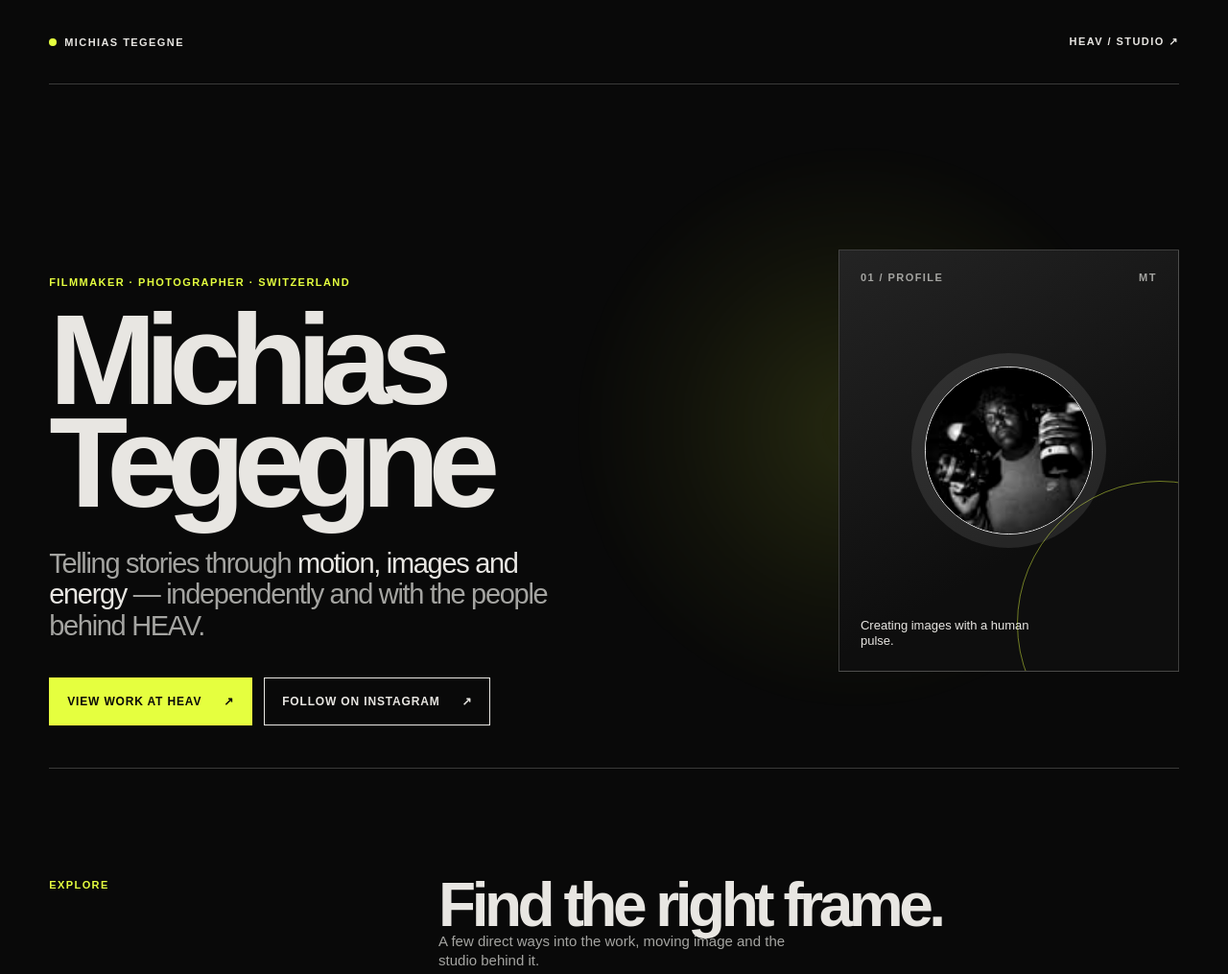
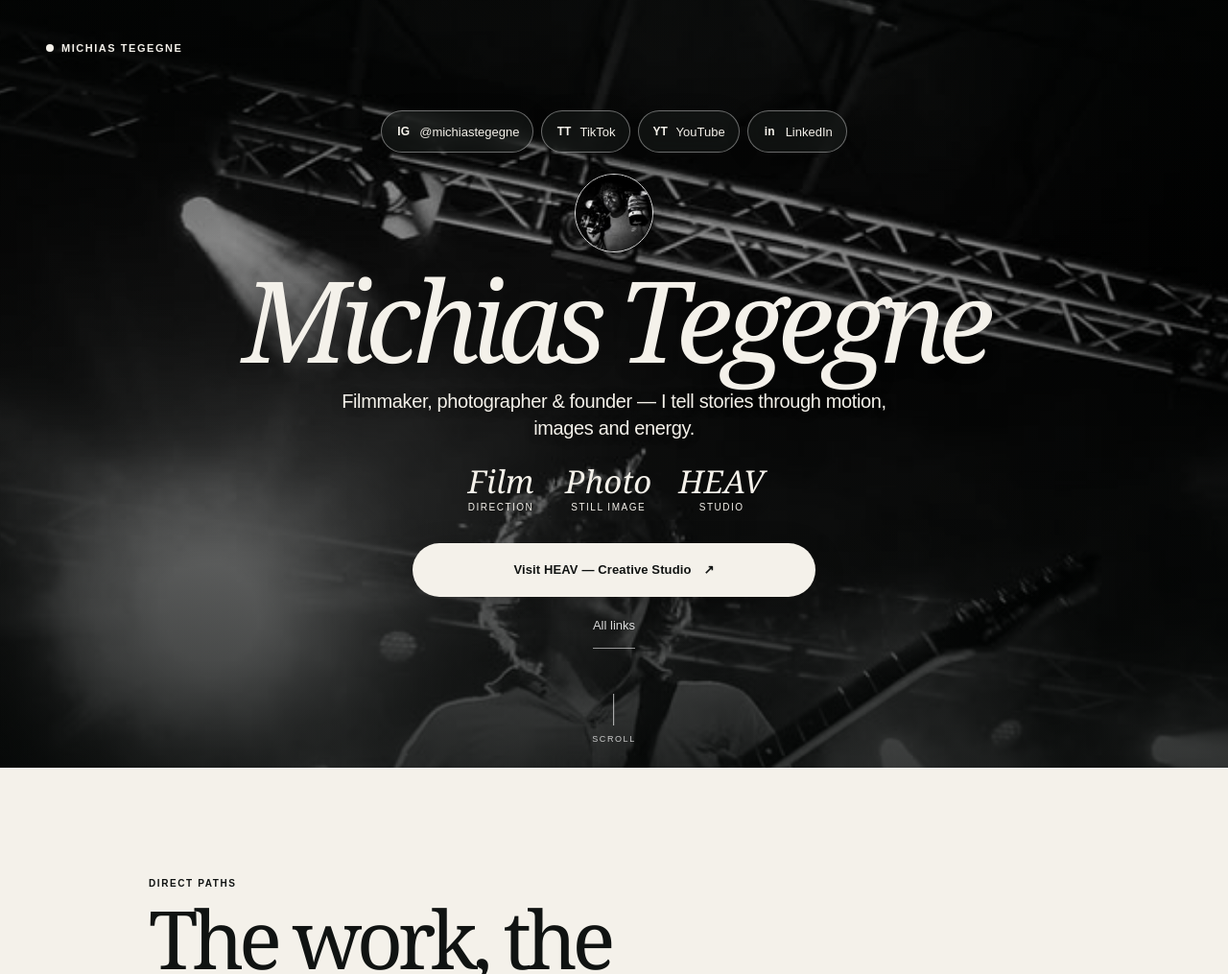
Before and after one commit to michiastegegne/michiastegegne.com, a plain HTML site: page index.html in a window 1280 px wide. Shown: the top 1015 px of the page at 96% size. Drawn offline with Linux system fonts and the light colour scheme.

Commit message:
Adopt photo-led personal landing page

```diff
--- a/index.html
+++ b/index.html
@@ -3,276 +3,201 @@
 <head>
   <meta charset="utf-8" />
   <meta name="viewport" content="width=device-width, initial-scale=1, viewport-fit=cover" />
-  <meta name="description" content="Michias Tegegne — Swiss filmmaker, photographer and founder of HEAV." />
-  <meta name="theme-color" content="#090909" />
+  <meta name="description" content="Michias Tegegne — filmmaker, photographer and founder of HEAV." />
+  <meta name="theme-color" content="#0e1110" />
   <title>Michias Tegegne — Filmmaker</title>
   <style>
     :root {
-      --black: #090909;
-      --carbon: #121212;
-      --fog: #e8e6e2;
-      --muted: #a4a4a1;
-      --line: rgba(232, 230, 226, .22);
-      --acid: #e5ff3f;
-      --max: 1320px;
+      --paper: #f4f1ea;
+      --ink: #101312;
+      --mist: rgba(250, 249, 246, .76);
+      --mist-soft: rgba(250, 249, 246, .19);
+      --line: rgba(250, 249, 246, .31);
+      --shadow: rgba(4, 7, 6, .55);
+      --max: 970px;
     }
-
     * { box-sizing: border-box; }
-    html { background: var(--black); scroll-behavior: smooth; }
+    html { background: var(--ink); scroll-behavior: smooth; }
     body {
       min-width: 320px;
       margin: 0;
-      overflow-x: hidden;
-      background: var(--black);
-      color: var(--fog);
+      background: var(--ink);
+      color: var(--paper);
       font-family: Arial, Helvetica, sans-serif;
       -webkit-font-smoothing: antialiased;
       text-rendering: optimizeLegibility;
     }
     a { color: inherit; }
-    .shell { width: min(100%, var(--max)); margin: auto; padding: 0 clamp(20px, 4vw, 52px); }
-
-    .topbar {
-      min-height: 88px;
-      display: flex;
-      justify-content: space-between;
-      align-items: center;
-      gap: 20px;
-      border-bottom: 1px solid var(--line);
-    }
-    .brand, .top-link, .eyebrow, .number, .social-label, .footer-note {
-      font-size: 11px;
-      font-weight: 700;
-      letter-spacing: .13em;
-      text-transform: uppercase;
-    }
-    .brand { text-decoration: none; min-height: 44px; display: inline-flex; align-items: center; }
-    .brand-dot { display: inline-block; width: 8px; height: 8px; border-radius: 999px; margin-right: 8px; background: var(--acid); }
-    .top-link { color: var(--fog); text-decoration: none; min-height: 44px; display: inline-flex; align-items: center; }
-    .top-link:hover, .top-link:focus-visible { color: var(--acid); }
-    .top-link:focus-visible, .brand:focus-visible, .button:focus-visible, .path-card:focus-visible, .social:focus-visible { outline: 2px solid var(--acid); outline-offset: 5px; }
 
     .hero {
       position: relative;
-      min-height: min(810px, calc(100svh - 88px));
-      padding: clamp(52px, 9vw, 130px) 0 44px;
+      min-height: 100svh;
       display: grid;
-      grid-template-columns: minmax(0, 1.34fr) minmax(230px, .66fr);
-      gap: clamp(35px, 8vw, 110px);
-      align-items: end;
+      place-items: center;
+      overflow: hidden;
       isolation: isolate;
+      padding: max(30px, env(safe-area-inset-top)) 24px max(24px, env(safe-area-inset-bottom));
     }
-    .hero::before {
-      content: "";
+    .hero-image, .hero-wash { position: absolute; inset: 0; z-index: -2; }
+    .hero-image {
+      width: 100%; height: 100%;
+      object-fit: cover;
+      object-position: 50% 58%;
+      filter: grayscale(1) contrast(1.04) brightness(.67);
+      transform: scale(1.025);
+    }
+    .hero-wash {
       z-index: -1;
+      background:
+        linear-gradient(180deg, rgba(4,7,6,.36) 0%, rgba(4,7,6,.05) 32%, rgba(4,7,6,.58) 100%),
+        radial-gradient(ellipse at center, transparent 30%, rgba(3,5,4,.27) 100%);
+    }
+    .page-mark {
       position: absolute;
-      width: min(48vw, 600px);
-      aspect-ratio: 1;
-      top: 8%; right: 3%;
-      border-radius: 50%;
-      background: radial-gradient(circle, rgba(229,255,63,.13) 0, rgba(229,255,63,.038) 44%, transparent 70%);
-      filter: blur(2px);
-    }
-    .eyebrow { color: var(--acid); margin: 0 0 21px; }
-    h1 {
-      max-width: 820px;
-      margin: 0;
-      font-size: clamp(60px, 10.5vw, 156px);
-      line-height: .8;
-      font-weight: 700;
-      letter-spacing: -.09em;
-      text-wrap: balance;
-    }
-    .hero-sub {
-      max-width: 555px;
-      margin: 35px 0 0;
-      color: var(--muted);
-      font-size: clamp(19px, 2.3vw, 29px);
-      font-weight: 400;
-      letter-spacing: -.045em;
-      line-height: 1.12;
-    }
-    .hero-sub b { color: var(--fog); font-weight: 500; }
-    .hero-actions { display: flex; flex-wrap: wrap; gap: 12px; margin-top: 38px; }
-    .button {
-      min-height: 50px;
+      top: max(28px, env(safe-area-inset-top)); left: clamp(22px, 4vw, 48px);
+      display: flex; align-items: center; gap: 8px;
+      font-size: 11px; font-weight: 700; letter-spacing: .14em; text-transform: uppercase;
+      text-decoration: none;
+      min-height: 44px;
       display: inline-flex;
       align-items: center;
-      gap: 23px;
-      padding: 0 18px;
-      border: 1px solid var(--fog);
-      color: var(--fog);
+    }
+    .page-mark i { width: 8px; height: 8px; border-radius: 50%; background: var(--paper); display: block; }
+    .hero-content { width: min(100%, var(--max)); margin-top: -15px; text-align: center; }
+
+    .social-row {
+      display: flex; flex-wrap: wrap; justify-content: center; gap: 8px;
+      margin: 0 auto 22px;
+    }
+    .social-pill {
+      min-height: 44px;
+      display: inline-flex; align-items: center; gap: 8px;
+      padding: 0 14px;
+      color: var(--paper);
+      background: rgba(25, 29, 27, .52);
+      border: 1px solid rgba(255,255,255,.38);
+      border-radius: 999px;
+      box-shadow: 0 5px 25px rgba(0,0,0,.16);
+      backdrop-filter: blur(10px);
+      -webkit-backdrop-filter: blur(10px);
       text-decoration: none;
-      font-size: 12px;
-      font-weight: 700;
-      letter-spacing: .07em;
-      text-transform: uppercase;
-      transition: color .2s ease, background .2s ease, border-color .2s ease;
+      font-size: 13px;
+      transition: transform .2s ease, background .2s ease;
     }
-    .button:hover { border-color: var(--acid); background: var(--acid); color: var(--black); }
-    .button--solid { border-color: var(--acid); background: var(--acid); color: var(--black); }
-    .button--solid:hover { background: var(--fog); border-color: var(--fog); }
+    .social-pill:hover { transform: translateY(-2px); background: rgba(247,245,240,.92); color: var(--ink); }
+    .social-pill:focus-visible, .primary-link:focus-visible, .link-card:focus-visible, .page-mark:focus-visible { outline: 2px solid var(--paper); outline-offset: 4px; }
+    .social-symbol { width: 17px; font-size: 12px; font-weight: 700; text-align: center; }
 
-    .portrait-panel {
-      align-self: center;
-      position: relative;
-      min-height: 440px;
-      display: flex;
-      flex-direction: column;
-      justify-content: space-between;
-      overflow: hidden;
-      padding: 22px;
-      border: 1px solid var(--line);
-      background: linear-gradient(150deg, #242424 0%, #0e0e0e 66%);
+    .profile {
+      width: 82px; aspect-ratio: 1;
+      margin: 0 auto 19px;
+      overflow: hidden; border: 1px solid rgba(255,255,255,.88); border-radius: 50%;
+      box-shadow: 0 8px 28px rgba(0,0,0,.38);
     }
-    .portrait-panel::after {
-      content: "";
-      position: absolute;
-      width: 84%; aspect-ratio: 1;
-      right: -37%; bottom: -23%;
-      border: 1px solid rgba(229,255,63,.46);
-      border-radius: 50%;
+    .profile img { display: block; width: 100%; height: 100%; object-fit: cover; filter: grayscale(.25) contrast(1.04); }
+    h1 {
+      margin: 0;
+      font-family: Georgia, 'Times New Roman', serif;
+      font-size: clamp(58px, 9.2vw, 120px);
+      font-style: italic; font-weight: 400; letter-spacing: -.075em; line-height: .86;
+      text-shadow: 0 2px 20px rgba(0,0,0,.3);
     }
-    .portrait-caption { position: relative; z-index: 1; display: flex; justify-content: space-between; gap: 12px; color: var(--muted); }
-    .portrait-image {
-      position: relative;
-      z-index: 1;
-      width: min(100%, 175px);
-      aspect-ratio: 1;
-      margin: auto;
-      overflow: hidden;
-      border: 1px solid var(--fog);
-      border-radius: 50%;
-      filter: grayscale(1) contrast(1.08);
-      box-shadow: 0 0 0 14px rgba(229,255,63,.1);
+    .intro {
+      max-width: 570px;
+      margin: 20px auto 0;
+      font-size: clamp(16px, 2vw, 20px); line-height: 1.4; letter-spacing: -.018em;
+      text-shadow: 0 1px 12px rgba(0,0,0,.45);
     }
-    .portrait-image img { width: 100%; height: 100%; display: block; object-fit: cover; }
-    .portrait-bottom { position: relative; z-index: 1; max-width: 190px; margin: 0; font-size: 13px; line-height: 1.25; color: var(--fog); }
+    .roles { display: flex; justify-content: center; gap: 28px; margin: 25px auto 0; }
+    .role { min-width: 78px; }
+    .role strong { display: block; font-family: Georgia, 'Times New Roman', serif; font-size: clamp(23px, 3vw, 33px); font-weight: 400; font-style: italic; line-height: 1; }
+    .role span { display: block; margin-top: 5px; font-size: 10px; letter-spacing: .15em; text-transform: uppercase; }
 
-    .section { border-top: 1px solid var(--line); padding: clamp(58px, 9vw, 118px) 0; }
-    .section-heading { display: grid; grid-template-columns: 1fr minmax(0, 2fr); gap: 20px; margin-bottom: clamp(30px, 5vw, 60px); }
-    .section-heading h2 { margin: 0; font-size: clamp(38px, 5vw, 70px); letter-spacing: -.07em; line-height: .86; }
-    .section-intro { max-width: 390px; margin: 0; color: var(--muted); font-size: 15px; line-height: 1.35; }
+    .primary-link {
+      width: min(100%, 420px); min-height: 56px;
+      display: flex; align-items: center; justify-content: center; gap: 13px;
+      margin: 32px auto 0; padding: 0 22px;
+      background: var(--paper); color: var(--ink); border-radius: 999px;
+      font-size: 13px; font-weight: 700; letter-spacing: .01em; text-decoration: none;
+      box-shadow: 0 8px 30px rgba(0,0,0,.28);
+      transition: transform .2s ease, background .2s ease;
+    }
+    .primary-link:hover { transform: translateY(-2px); background: #fff; }
+    .sub-link { min-height: 44px; display: inline-flex; align-items: center; margin-top: 10px; color: rgba(255,255,255,.84); font-size: 13px; text-decoration: none; border-bottom: 1px solid rgba(255,255,255,.55); padding-bottom: 3px; }
+    .sub-link:hover { color: #fff; border-color: #fff; }
+    .scroll-cue {
+      position: absolute; bottom: 25px; left: 50%; transform: translateX(-50%);
+      display: grid; justify-items: center; gap: 9px;
+      color: rgba(255,255,255,.76); font-size: 9px; letter-spacing: .18em; text-transform: uppercase;
+    }
+    .scroll-cue::before { content: ""; width: 1px; height: 33px; background: rgba(255,255,255,.7); }
 
-    .paths { display: grid; grid-template-columns: repeat(3, minmax(0, 1fr)); gap: 1px; background: var(--line); border: 1px solid var(--line); }
-    .path-card {
-      min-height: 300px;
-      display: flex;
-      flex-direction: column;
-      justify-content: space-between;
-      padding: clamp(20px, 2.5vw, 31px);
-      background: var(--black);
-      color: var(--fog);
-      text-decoration: none;
-      transition: background .24s ease, color .24s ease;
+    .links-section { background: var(--paper); color: var(--ink); padding: clamp(62px, 9vw, 118px) 24px; }
+    .links-inner { width: min(100%, 970px); margin: auto; }
+    .eyebrow { margin: 0 0 14px; font-size: 10px; font-weight: 700; letter-spacing: .16em; text-transform: uppercase; }
+    h2 { max-width: 680px; margin: 0; font-family: Georgia, 'Times New Roman', serif; font-size: clamp(45px, 7vw, 84px); font-weight: 400; letter-spacing: -.065em; line-height: .9; }
+    .links-grid { display: grid; grid-template-columns: repeat(2, minmax(0, 1fr)); gap: 1px; margin-top: 45px; background: rgba(16,19,18,.22); border: 1px solid rgba(16,19,18,.22); }
+    .link-card { min-height: 172px; padding: 22px; display: flex; flex-direction: column; justify-content: space-between; background: var(--paper); text-decoration: none; transition: background .2s ease, color .2s ease; }
+    .link-card:hover { background: var(--ink); color: var(--paper); }
+    .link-card small { font-size: 10px; font-weight: 700; letter-spacing: .14em; text-transform: uppercase; }
+    .link-card strong { font-size: clamp(26px, 4vw, 42px); font-weight: 500; letter-spacing: -.06em; line-height: .9; }
+    .link-card span { align-self: flex-end; font-family: Georgia, 'Times New Roman', serif; font-size: 38px; }
+    footer { display: flex; justify-content: space-between; gap: 24px; padding: 24px 0 0; font-size: 10px; font-weight: 700; letter-spacing: .13em; text-transform: uppercase; }
+
+    @media (max-width: 570px) {
+      .hero { min-height: 100svh; padding-left: 18px; padding-right: 18px; }
+      .page-mark { left: 18px; }
+      .social-row { max-width: 330px; margin-bottom: 20px; gap: 7px; }
+      .social-pill { min-height: 44px; padding: 0 11px; font-size: 12px; }
+      h1 { font-size: clamp(57px, 17vw, 87px); }
+      .intro { margin-top: 18px; }
+      .roles { gap: 17px; margin-top: 23px; }
+      .role { min-width: 65px; }
+      .primary-link { margin-top: 28px; }
+      .links-section { padding-left: 18px; padding-right: 18px; }
+      .links-grid { grid-template-columns: 1fr; margin-top: 34px; }
+      .link-card { min-height: 142px; }
+      footer { flex-direction: column; }
     }
-    .path-card:hover { background: var(--acid); color: var(--black); }
-    .path-name { max-width: 310px; margin: 0; font-size: clamp(28px, 3.2vw, 49px); line-height: .89; letter-spacing: -.07em; }
-    .path-description { max-width: 260px; margin: 22px 0 0; color: var(--muted); font-size: 14px; line-height: 1.25; }
-    .path-card:hover .path-description { color: rgba(9,9,9,.69); }
-    .path-arrow { align-self: flex-end; font-size: 47px; font-weight: 300; line-height: 1; }
-
-    .socials { display: grid; grid-template-columns: repeat(4, minmax(0, 1fr)); border-top: 1px solid var(--line); border-left: 1px solid var(--line); }
-    .social {
-      min-height: 143px;
-      padding: 18px 20px;
-      display: flex;
-      flex-direction: column;
-      justify-content: space-between;
-      border-right: 1px solid var(--line);
-      border-bottom: 1px solid var(--line);
-      text-decoration: none;
-      transition: background .2s ease, color .2s ease;
-    }
-    .social:hover { background: var(--fog); color: var(--black); }
-    .social-label { color: var(--muted); }
-    .social:hover .social-label { color: #696969; }
-    .social-name { margin: 0; font-size: clamp(21px, 2vw, 28px); letter-spacing: -.055em; line-height: 1; }
-
-    footer { display: flex; justify-content: space-between; align-items: flex-end; gap: 25px; padding: 28px 0 36px; color: var(--muted); border-top: 1px solid var(--line); }
-    .footer-note { line-height: 1.5; }
-    .footer-heav { color: var(--fog); text-decoration: none; border-bottom: 1px solid currentColor; padding-bottom: 2px; min-height: 44px; display: inline-flex; align-items: center; }
-    .footer-heav:hover, .footer-heav:focus-visible { color: var(--acid); }
-
-    @media (max-width: 760px) {
-      .topbar { min-height: 72px; }
-      .hero { min-height: auto; padding: 70px 0 64px; grid-template-columns: 1fr; gap: 46px; }
-      h1 { font-size: clamp(58px, 17vw, 104px); }
-      .hero-sub { margin-top: 27px; }
-      .portrait-panel { min-height: 260px; max-width: 480px; padding: 16px; }
-      .portrait-image { width: 105px; box-shadow: 0 0 0 9px rgba(229,255,63,.1); }
-      .section-heading { grid-template-columns: 1fr; }
-      .section-heading h2 { font-size: 50px; }
-      .paths { grid-template-columns: 1fr; }
-      .path-card { min-height: 210px; }
-      .socials { grid-template-columns: repeat(2, minmax(0, 1fr)); }
-      .social { min-height: 125px; }
-      footer { align-items: flex-start; flex-direction: column; }
-    }
-    @media (max-width: 390px) {
-      .shell { padding-left: 18px; padding-right: 18px; }
-      .top-link { font-size: 10px; }
-      .hero-actions { align-items: stretch; flex-direction: column; }
-      .button { justify-content: space-between; }
-    }
-    @media (prefers-reduced-motion: reduce) {
-      html { scroll-behavior: auto; }
-      *, *::before, *::after { transition-duration: .01ms !important; animation-duration: .01ms !important; animation-iteration-count: 1 !important; }
-    }
+    @media (prefers-reduced-motion: reduce) { *, *::before, *::after { transition-duration: .01ms !important; animation-duration: .01ms !important; animation-iteration-count: 1 !important; } html { scroll-behavior: auto; } }
   </style>
 </head>
 <body>
-  <div class="shell">
-    <header class="topbar">
-      <a class="brand" href="#top"><span class="brand-dot" aria-hidden="true"></span>Michias Tegegne</a>
-      <a class="top-link" href="https://heav.ch" target="_blank" rel="noopener noreferrer">HEAV / Studio ↗</a>
-    </header>
+  <main>
+    <section class="hero" aria-labelledby="site-title">
+      <img class="hero-image" src="assets/concert-hero.jpg" width="640" height="640" alt="Monochrome concert still photographed by Michias Tegegne" />
+      <div class="hero-wash" aria-hidden="true"></div>
+      <a class="page-mark" href="#top"><i aria-hidden="true"></i> Michias Tegegne</a>
+      <div class="hero-content" id="top">
+        <nav class="social-row" aria-label="Social media">
+          <a class="social-pill" href="https://www.instagram.com/michiastegegne/" target="_blank" rel="noopener noreferrer"><span class="social-symbol">IG</span> @michiastegegne</a>
+          <a class="social-pill" href="https://www.tiktok.com/@michiastegegne" target="_blank" rel="noopener noreferrer"><span class="social-symbol">TT</span> TikTok</a>
+          <a class="social-pill" href="https://www.youtube.com/@michiastegegne" target="_blank" rel="noopener noreferrer"><span class="social-symbol">YT</span> YouTube</a>
+          <a class="social-pill" href="https://ch.linkedin.com/in/michiastegegne" target="_blank" rel="noopener noreferrer"><span class="social-symbol">in</span> LinkedIn</a>
+        </nav>
+        <div class="profile"><img src="assets/michias-profile.jpg" width="100" height="100" alt="Michias Tegegne holding a camera" /></div>
+        <h1 id="site-title">Michias Tegegne</h1>
+        <p class="intro">Filmmaker, photographer &amp; founder — I tell stories through motion, images and energy.</p>
+        <div class="roles" aria-label="Creative focus"><div class="role"><strong>Film</strong><span>Direction</span></div><div class="role"><strong>Photo</strong><span>Still image</span></div><div class="role"><strong>HEAV</strong><span>Studio</span></div></div>
+        <a class="primary-link" href="https://heav.ch" target="_blank" rel="noopener noreferrer">Visit HEAV — Creative Studio <span aria-hidden="true">↗</span></a>
+        <a class="sub-link" href="#links">All links</a>
+      </div>
+      <div class="scroll-cue" aria-hidden="true">Scroll</div>
+    </section>
 
-    <main id="top">
-      <section class="hero" aria-labelledby="page-title">
-        <div>
-          <p class="eyebrow">Filmmaker · Photographer · Switzerland</p>
-          <h1 id="page-title">Michias<br>Tegegne</h1>
-          <p class="hero-sub">Telling stories through <b>motion, images and energy</b> — independently and with the people behind HEAV.</p>
-          <div class="hero-actions">
-            <a class="button button--solid" href="https://heav.ch" target="_blank" rel="noopener noreferrer">View work at HEAV <span aria-hidden="true">↗</span></a>
-            <a class="button" href="https://www.instagram.com/michiastegegne/" target="_blank" rel="noopener noreferrer">Follow on Instagram <span aria-hidden="true">↗</span></a>
-          </div>
-        </div>
-        <aside class="portrait-panel" aria-label="Michias Tegegne profile image">
-          <div class="portrait-caption"><span class="number">01 / Profile</span><span class="number">MT</span></div>
-          <div class="portrait-image"><img src="assets/michias-profile.jpg" width="100" height="100" alt="Michias Tegegne holding a camera" /></div>
-          <p class="portrait-bottom">Creating images with a human pulse.</p>
-        </aside>
-      </section>
-
-      <section class="section" aria-labelledby="paths-title">
-        <div class="section-heading">
-          <p class="eyebrow">Explore</p>
-          <div><h2 id="paths-title">Find the right frame.</h2><p class="section-intro">A few direct ways into the work, moving image and the studio behind it.</p></div>
-        </div>
-        <div class="paths">
-          <a class="path-card" href="https://heav.ch" target="_blank" rel="noopener noreferrer"><div><p class="eyebrow">Creative studio</p><h3 class="path-name">HEAV</h3><p class="path-description">Independent work, films and visual stories.</p></div><span class="path-arrow" aria-hidden="true">↗</span></a>
-          <a class="path-card" href="https://www.youtube.com/@michiastegegne" target="_blank" rel="noopener noreferrer"><div><p class="eyebrow">Moving image</p><h3 class="path-name">Watch</h3><p class="path-description">Films, edits and moments in motion.</p></div><span class="path-arrow" aria-hidden="true">↗</span></a>
-          <a class="path-card" href="https://www.instagram.com/michiastegegne/" target="_blank" rel="noopener noreferrer"><div><p class="eyebrow">Daily archive</p><h3 class="path-name">Follow</h3><p class="path-description">Behind the scenes, new work and the in-between.</p></div><span class="path-arrow" aria-hidden="true">↗</span></a>
-        </div>
-      </section>
-
-      <section class="section" aria-labelledby="socials-title">
-        <div class="section-heading"><p class="eyebrow">Connect</p><div><h2 id="socials-title">Elsewhere.</h2></div></div>
-        <nav class="socials" aria-label="Social links">
-          <a class="social" href="https://www.instagram.com/michiastegegne/" target="_blank" rel="noopener noreferrer"><span class="social-label">@michiastegegne</span><p class="social-name">Instagram ↗</p></a>
-          <a class="social" href="https://www.tiktok.com/@michiastegegne" target="_blank" rel="noopener noreferrer"><span class="social-label">@michiastegegne</span><p class="social-name">TikTok ↗</p></a>
-          <a class="social" href="https://www.youtube.com/@michiastegegne" target="_blank" rel="noopener noreferrer"><span class="social-label">@michiastegegne</span><p class="social-name">YouTube ↗</p></a>
-          <a class="social" href="https://ch.linkedin.com/in/michiastegegne" target="_blank" rel="noopener noreferrer"><span class="social-label">Michias Tegegne</span><p class="social-name">LinkedIn ↗</p></a>
+    <section class="links-section" id="links" aria-labelledby="links-title">
+      <div class="links-inner">
+        <p class="eyebrow">Direct paths</p>
+        <h2 id="links-title">The work, the studio and the archive.</h2>
+        <nav class="links-grid" aria-label="Michias Tegegne direct links">
+          <a class="link-card" href="https://heav.ch" target="_blank" rel="noopener noreferrer"><small>Creative studio</small><strong>HEAV</strong><span aria-hidden="true">↗</span></a>
+          <a class="link-card" href="https://www.instagram.com/michiastegegne/" target="_blank" rel="noopener noreferrer"><small>Daily archive</small><strong>Instagram</strong><span aria-hidden="true">↗</span></a>
+          <a class="link-card" href="https://www.youtube.com/@michiastegegne" target="_blank" rel="noopener noreferrer"><small>Moving image</small><strong>YouTube</strong><span aria-hidden="true">↗</span></a>
+          <a class="link-card" href="https://ch.linkedin.com/in/michiastegegne" target="_blank" rel="noopener noreferrer"><small>Professional profile</small><strong>LinkedIn</strong><span aria-hidden="true">↗</span></a>
         </nav>
-      </section>
-    </main>
-
-    <footer>
-      <span class="footer-note">© 2026 Michias Tegegne<br>Filmmaker / Photographer</span>
-      <a class="footer-heav footer-note" href="https://heav.ch" target="_blank" rel="noopener noreferrer">Made with HEAV ↗</a>
-    </footer>
-  </div>
+        <footer><span>© 2026 Michias Tegegne</span><span>Filmmaker / Photographer / Switzerland</span></footer>
+      </div>
+    </section>
+  </main>
 </body>
 </html>
```
Also changed, not shown: assets/concert-hero.jpg (added).
